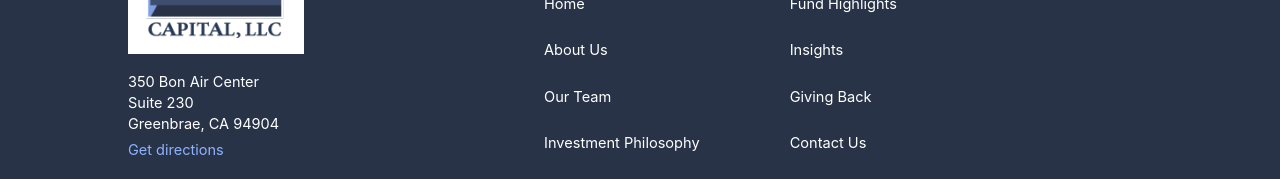
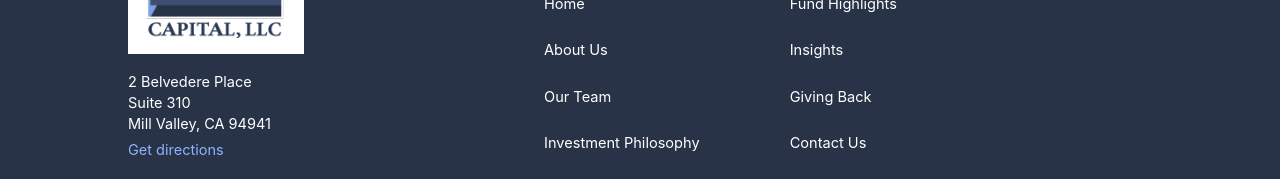
Before and after one commit to christopher-antonio/DipseaCapital-Main-Website, a Next.js app: page / in a window 1280 px wide. Shown: the part 1897-2076 px from the top of the page. Built offline with nearby package versions, Linux system fonts and the light colour scheme.

Commit message:
Update Footer.js

```diff
--- a/shared/Footer.js
+++ b/shared/Footer.js
@@ -28,9 +28,9 @@ const Footer = () => {
                     <img src='/DipseaLogo.png' alt='dipsea logo' />
                 </div>
                 <div className='address'>
-                    <p>350 Bon Air Center</p>
-                    <p>Suite 230</p>
-                    <p>Greenbrae, CA 94904</p>
+                    <p>2 Belvedere Place</p>
+                    <p>Suite 310</p>
+                    <p>Mill Valley, CA 94941</p>
                 </div>
                 <div className='direction' onClick={ goTo }>Get directions</div>
                 <div className='number'>+1 (415) 925-9022</div>
```
